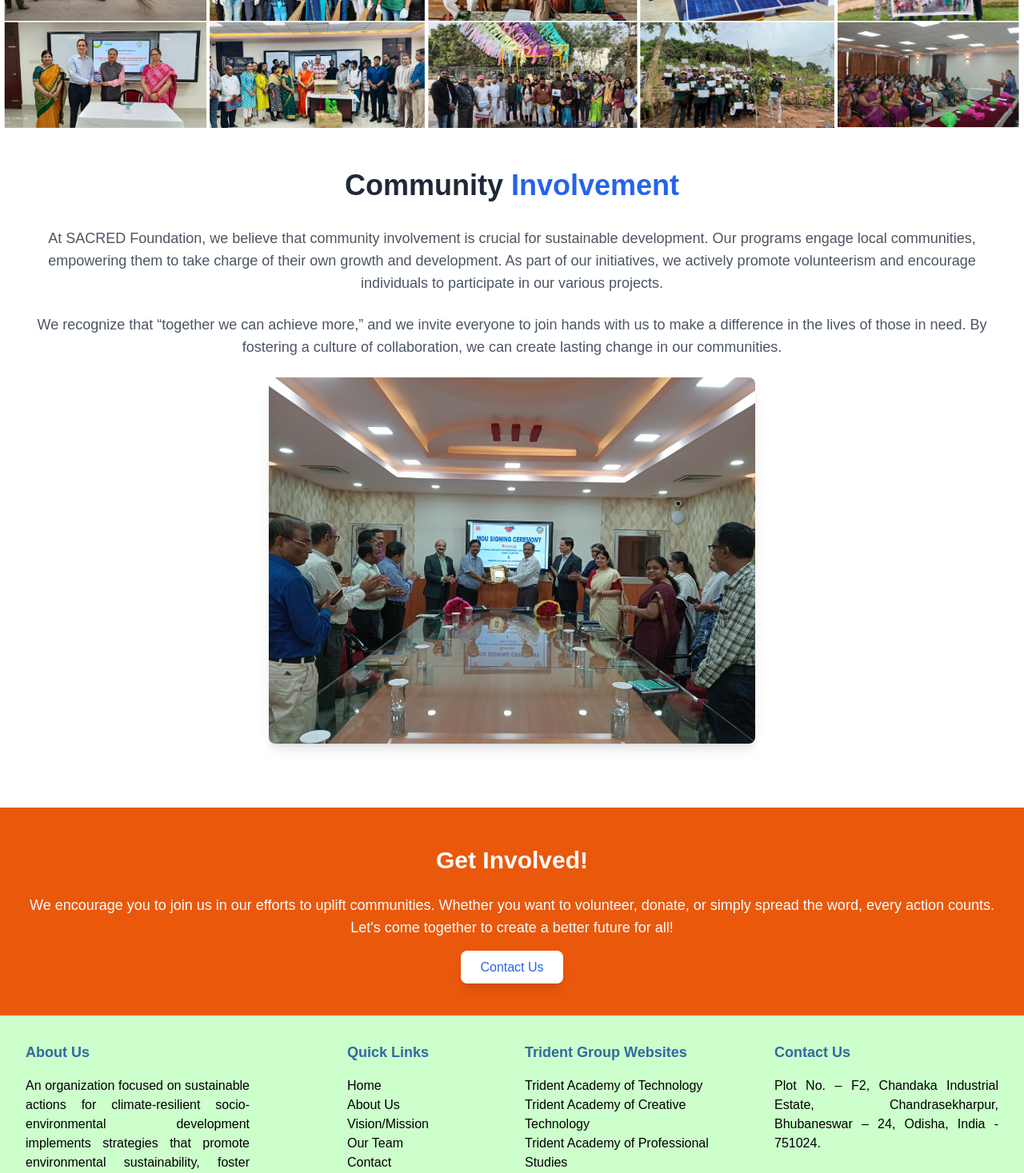
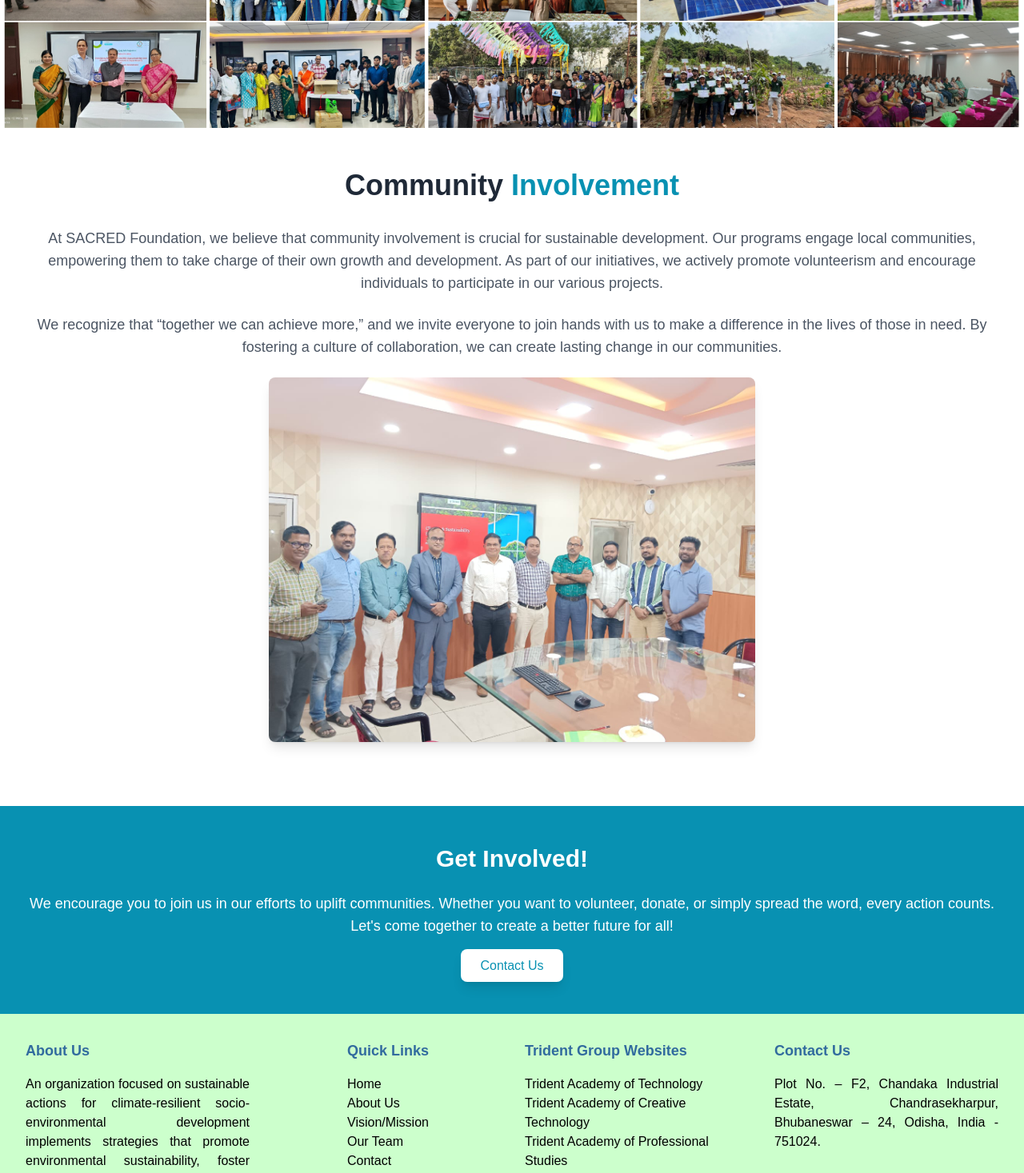
Before and after one commit to Bikash168/Trident_SF, a Next.js app: page /community-involvement in a window 1280 px wide. Shown: the part 301-1768 px from the top of the page at 80% size. Built offline with nearby package versions, Linux system fonts and the light colour scheme.

Commit message:
new changes

```diff
--- a/pages/community-involvement.tsx
+++ b/pages/community-involvement.tsx
@@ -16,7 +16,7 @@ const CommunityInvolvement = () => {
         <section className="bg-white py-12">
           <div className="max-w-7xl mx-auto px-4 sm:px-6 lg:px-8">
             <h1 className="text-4xl font-bold text-center text-gray-800 mb-8">
-              Community <span className="text-blue-600">Involvement</span>
+              Community <span className="text-cyan-600">Involvement</span>
             </h1>
             <p className="text-lg text-gray-600 mb-6 text-center">
               At SACRED Foundation, we believe that community involvement is crucial for sustainable development. Our programs engage local communities, empowering them to take charge of their own growth and development. As part of our initiatives, we actively promote volunteerism and encourage individuals to participate in our various projects.
@@ -28,7 +28,7 @@ const CommunityInvolvement = () => {
             {/* Image Section */}
             <div className="flex justify-center mb-8">
               <Image
-                src="/images/image1.jpg" // Adjust the path according to your project structure
+                src="/images/Cimage1.jpg" // Adjust the path according to your project structure
                 alt="Community Involvement Initiative"
                 width={500} // Set appropriate width
                 height={300} // Set appropriate height
@@ -39,7 +39,7 @@ const CommunityInvolvement = () => {
         </section>
 
         {/* Call to Action Section */}
-        <section className="bg-orange-600 py-12">
+        <section className="bg-cyan-600 py-12">
           <div className="max-w-7xl mx-auto px-4 sm:px-6 lg:px-8">
             <h2 className="text-3xl font-bold text-center text-white mb-6">
               Get Involved!
@@ -49,7 +49,7 @@ const CommunityInvolvement = () => {
             </p>
             <div className="flex justify-center">
               <Link href="/contact"> {/* Use Link for internal navigation */}
-                <a className="bg-white text-blue-600 px-6 py-3 rounded-lg shadow-lg hover:bg-gray-100 transition duration-300">
+                <a className="bg-white text-cyan-600 px-6 py-3 rounded-lg shadow-lg hover:bg-gray-100 transition duration-300">
                   Contact Us
                 </a>
               </Link>
```
Also changed, not shown: public/images/Cimage1.jpg (added).
